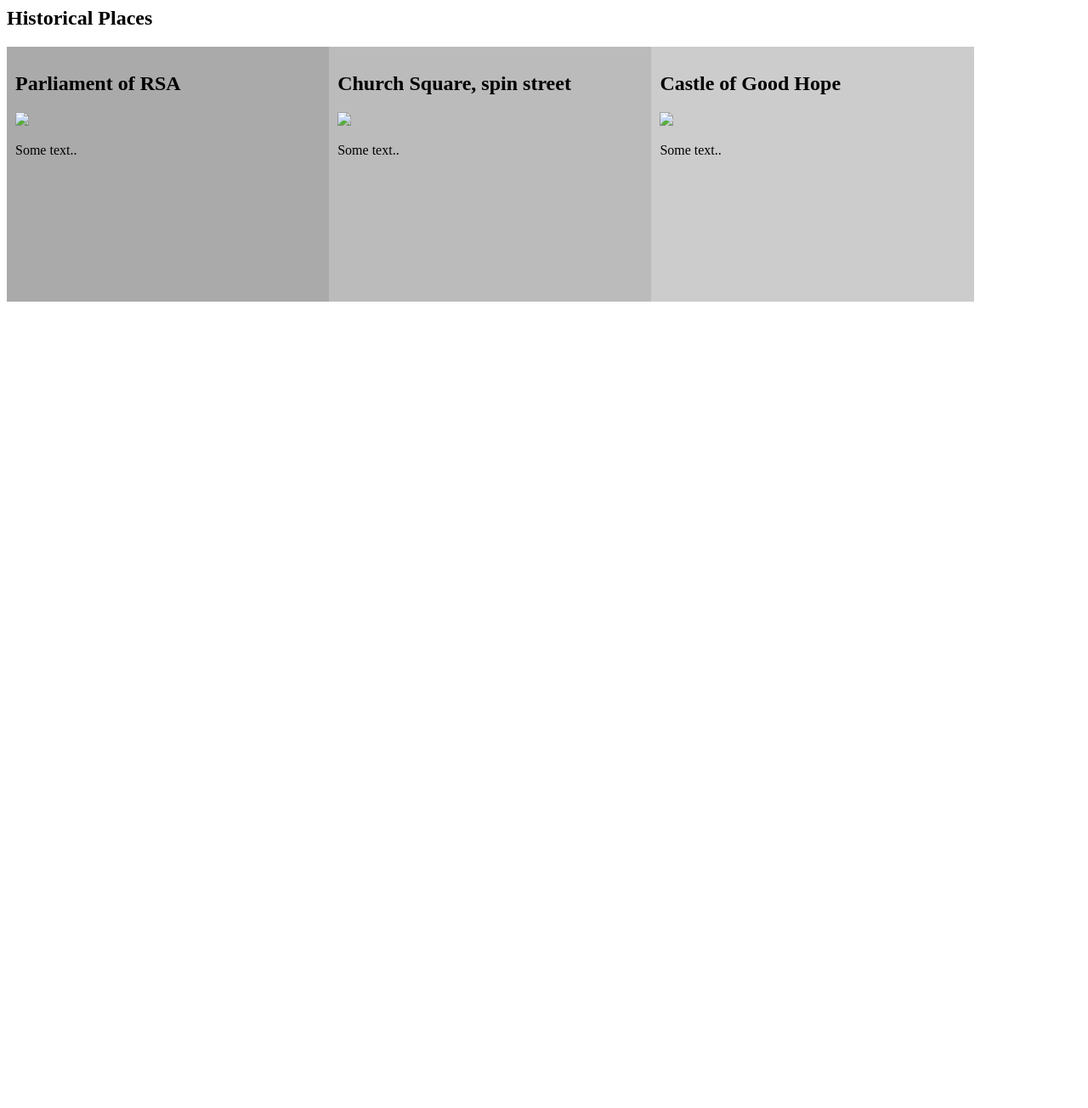
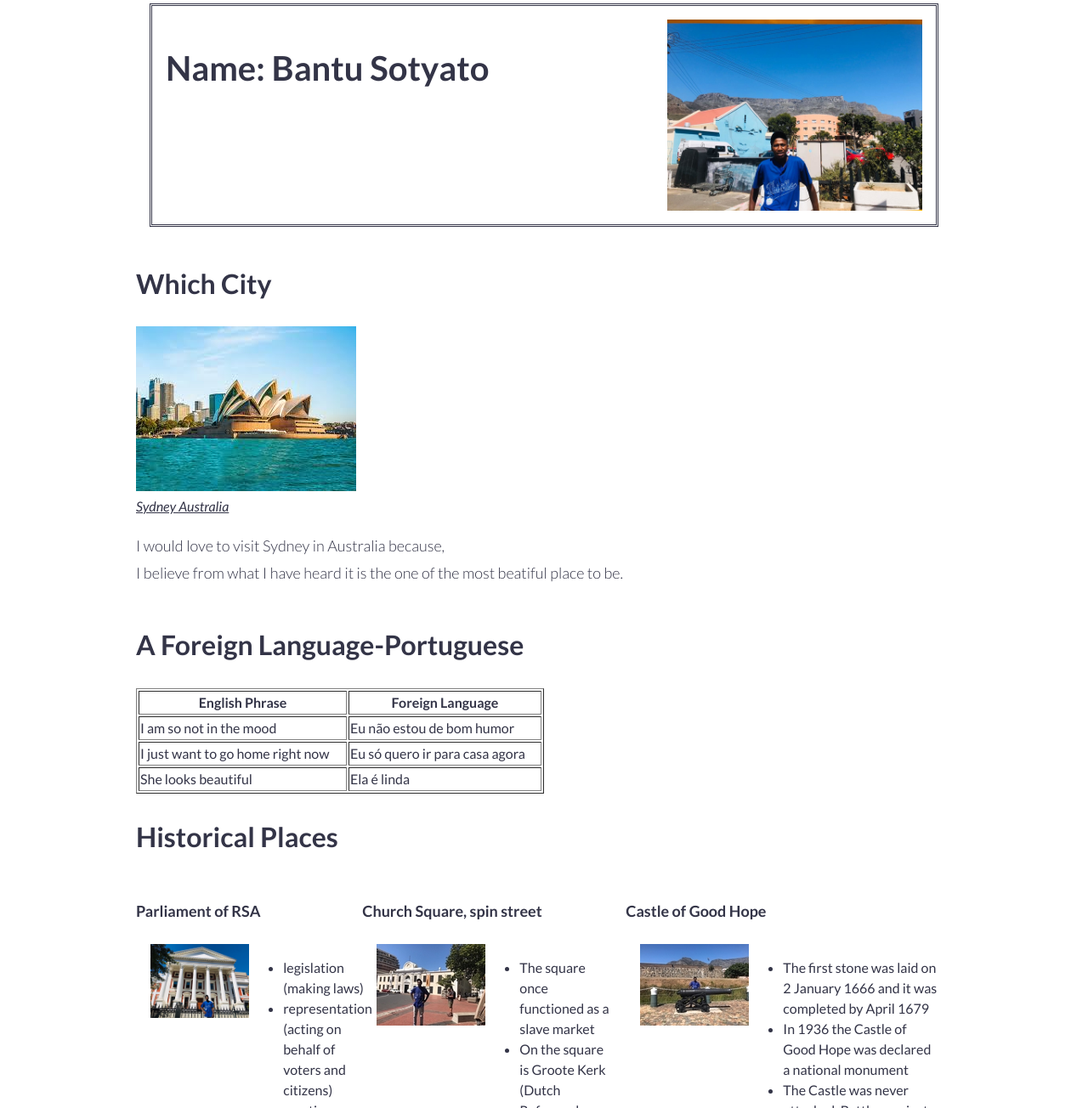
Before and after one commit to Bantu1996/basic-webpage, a plain HTML site: page my-webpage-grid.html in a window 1280 px wide. Shown: the part 12-1316 px from the top of the page at 85% size. Before the commit the page ends 800 px from the top, so only its background shows below. Drawn offline with Linux system fonts and the light colour scheme.

Commit message:
made more changes

```diff
--- a/my-webpage-grid.html
+++ b/my-webpage-grid.html
@@ -3,47 +3,159 @@
 <head>
     <meta charset="UTF-8">
     <meta name="viewport" content="width=device-width, initial-scale=1.0">
-    <title>Document</title>
+    <title>My own Webpage</title>
+    <link rel="stylesheet" href="simple-grid.css">
     <style>
- *{
-  box-sizing: border-box;
-}
-.column {
-  float: left;
-  width: 30%;
-  padding: 10px;
-  height: 300px;
+    .header {
+        border-style: double;
+    padding: 1em;
+    margin: 1em;
 }
 
+.content {
+    padding: 1em;
+    /* border-style: double; */
+    /* background-color: gainsboro; */
+}
+/* .history {
+    padding: 1em;
+} */
 
-/* Clear floats after the columns */
-.row:after {
-  content: "";
-  display: table;
-  clear: both;
+.main {
+  margin: 1em;
+  /* border-style: double; */
 }
+.info {
+    padding: 1em;
+    /* border-style: double; */
+}
+/* .historic {
+    display: flex;
+} */
+.clearfix {
+    overflow: auto;
+}
+/* .container {
+margin: 1em;
+padding: 1em;
+
+} */
+/* .place {
+    display: flex;
+} */
+/* .info {
+    display: flex;
+} */
+.history {
+    flex:1;
+}
+.place_content {
+/* border: 1em; */
+/* border-style: double; */
+padding: 1px;
+margin: 1em;
+
+}
+@media(min-width:800px){
+    .place_content {
+    display: flex;
+    }
+    .historic {
+    display: flex;
+    }
+     }
+
     </style>
 </head>
 <body>
-    <h2>Historical Places</h2>
+  <div class="container">
+    <div class="header clearfix">
+         <img src= "tablemountain.jpg"width="300" style="float:right ;">
 
-    <div class="row">
-      <div class="column" style="background-color:#aaa;">
-        <h2>Parliament of RSA</h2>
-        <img src= "Parliament.jpeg" width="50%">
-        <p>Some text..</p>
-      </div>
-      <div class="column" style="background-color:#bbb;">
-        <h2>Church Square, spin street</h2>
-        <img src= "Church Square, spin street.jpeg" width="50%">
-        <p>Some text..</p>
-      </div>
-      <div class="column" style="background-color:#ccc;">
-        <h2>Castle of Good Hope</h2>
-        <img src= "Castle of Good Hope.jpeg" width="50%">
-        <p>Some text..</p>
-      </div>
+        <h1><font color="blue">Name:</font> <font color="green"></font>Bantu Sotyato</font>
+        </h1>
     </div>
+    <div class="row-main clearfix">
+    <h2>Which City</h2>
+<img src="Sydney Australia.jpeg" >
+<br>
+<u>
+<i>Sydney Australia</i>
+</u>
+</br>
+<p> I would love to visit Sydney in Australia because,
+    <br>
+     I believe from what I have heard it is the one of the most beatiful place to be.
+     <br>
+     </p>
+</div>
 
+
+<div class="row-content clearfix">
+<h2>A Foreign Language-Portuguese</h2>
+<table border="1" style="width: 50%">
+<tr>
+    <th>English Phrase</th>
+    <th>Foreign Language</th>
+</tr>
+<tr>
+<td>I am so not in the mood</td>
+<td>Eu não estou de bom humor</td>
+</tr>
+<tr>
+    <td>I just want to go home right now</td>
+    <td>Eu só quero ir para casa agora</td>
+    </tr>
+    <tr>
+        <td>She looks beautiful</td>
+        <td>Ela é linda</td>
+        </tr>
+</table>
+</div>
+<div class="row-history">
+<h2>Historical Places</h2>
+<div class="historic clearfix">
+    <div class="row-places">
+
+    <h4>Parliament of RSA </h4>
+    <div class="col-16 place_content">
+        <img src="parliaments.jpg" width="50%" height="50%">
+        <ul>
+        <li>legislation (making laws)</li>
+            <li>representation (acting on behalf of voters and citizens)</li>
+             <li>scrutiny (examining the government)</li>
+    </ul>
+
+ </div>
+        </div>
+
+        <div class="row-places">
+    <h4>Church Square, spin street</h4>
+    <div class="col-16 place_content">
+        <img src="chuurch.jpg" width="50%" height="50%">
+<ul>
+    <li>The square once functioned as a slave market</li>
+        <li>On the square is Groote Kerk (Dutch Reformed Church), which has stood here since 1704.</li>
+         <li>Between 1730 and 1753 Church Square became a meeting place for local dogs.</li>
+         </ul>
+
+    </div>
+</div>
+
+<div class="row-places">
+    <h4>Castle of Good Hope</h4>
+    <div class="col-16 place_content">
+<img src="castles.jpg" width="50%" height="50%">
+<ul>
+    <li>The first stone was laid on 2 January 1666 and it was completed by April 1679</li>
+        <li>In 1936 the Castle of Good Hope was declared a national monument</li>
+         <li>The Castle was never attacked. Battles against the British were fought at Muizenberg in 1795 and Blaauwberg in 1806</li>
+        </ul>
+
+</div>
+</div>
+</div>
+</div>
+</div>
 </body>
 </html>
```
Also changed, not shown: index.html (+6 -135 lines), my-webpage.html (+25 -12 lines), castle.jpg (added), castles.jpg (added), church.jpg (added), chuurch.jpg (added), parliament(1).jpg (added), parliament.jpg (added), parliaments.jpg (added), tablemountain.jpg (added).
